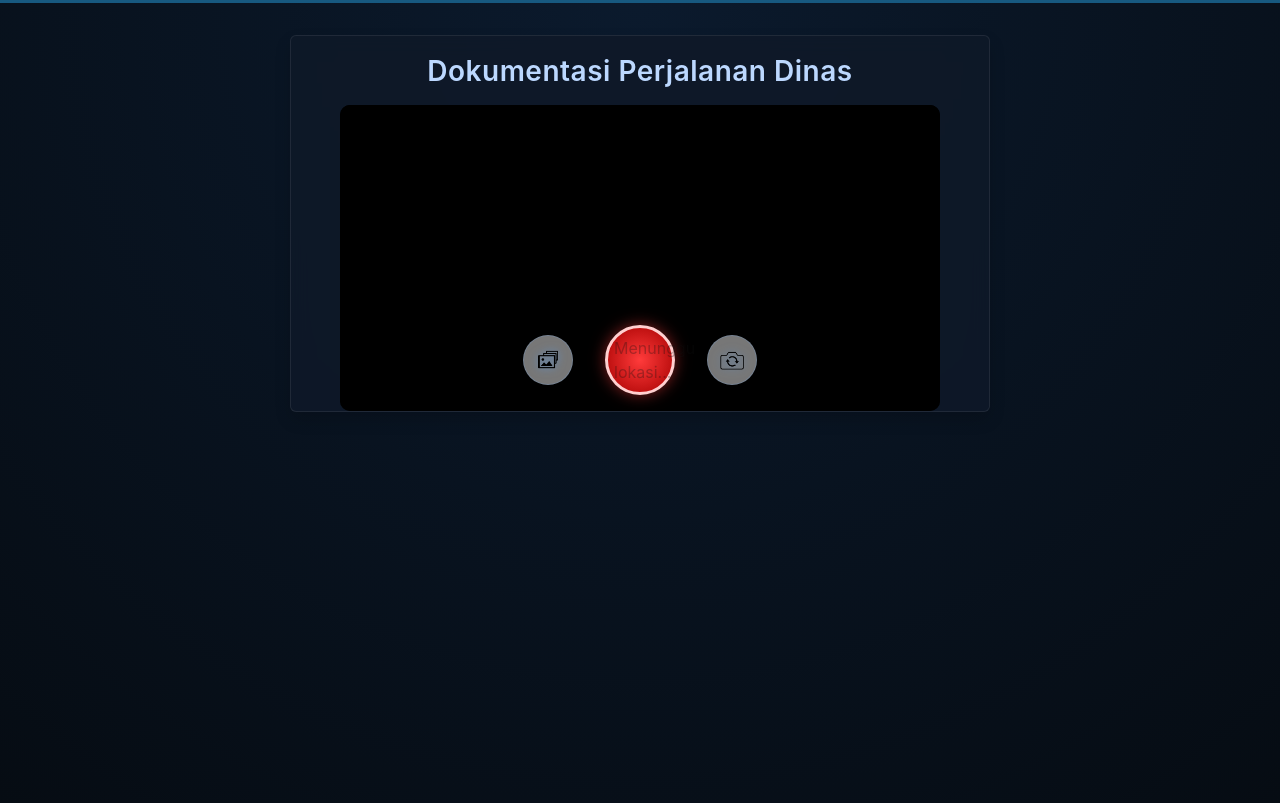
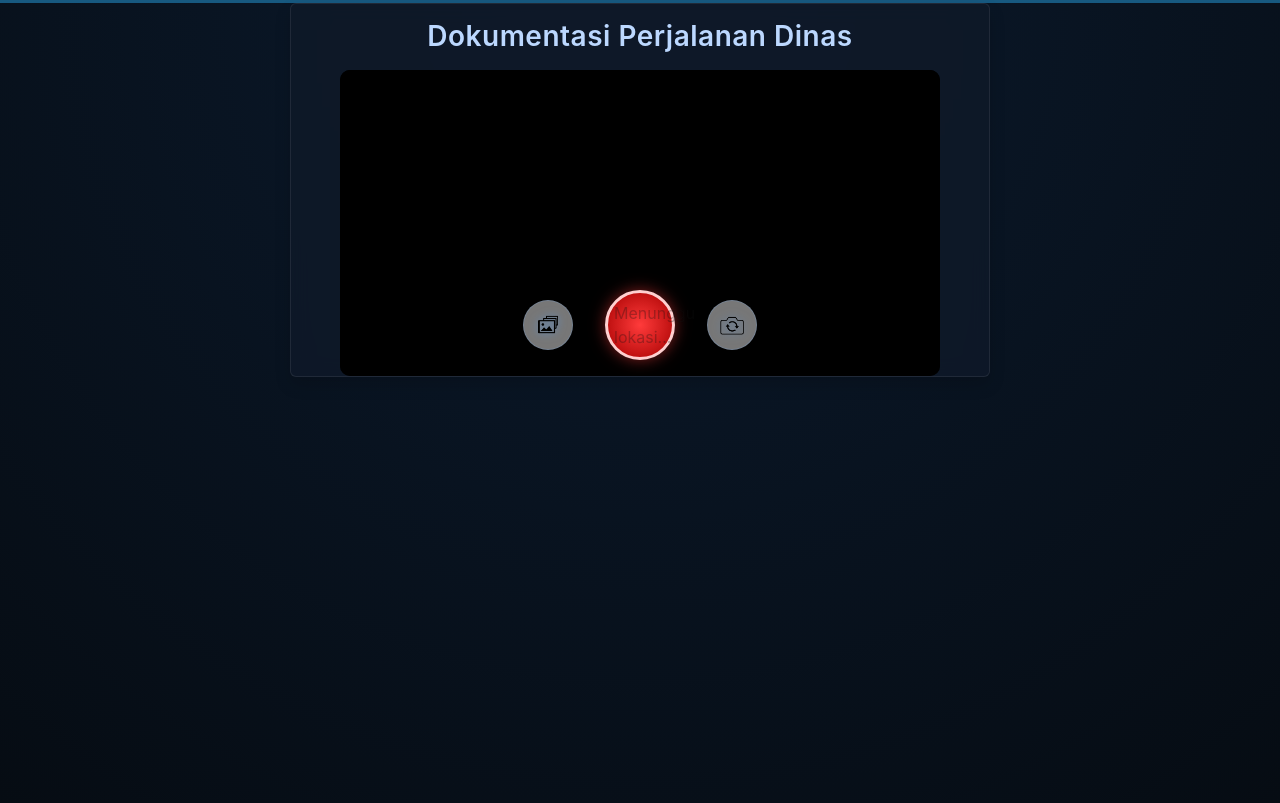
Before and after one commit to putramuttaqin/mitalon, a Flask app: page /dinasluar in a window 1280 px wide. Shown: the part 67-870 px from the top of the page. Run offline with Flask 3, Linux system fonts and the light colour scheme.

Commit message:
update margin for camera

```diff
--- a/static/css/dinasluar.css
+++ b/static/css/dinasluar.css
@@ -17,11 +17,11 @@
 .dl-page .form-wrapper {
   width: 100%;
   max-width: 700px;
-  margin: 2rem auto;
+  margin: 0;
   background: rgba(15, 25, 40, 0.9);
   border: 1px solid rgba(255, 255, 255, 0.08);
   border-radius: 14px;
-  padding: 1.2rem 0 0 0;
+  padding: 1rem 0 0 0;
   box-shadow: 0 0 20px rgba(0, 80, 255, 0.15);
   overflow: hidden;
   backdrop-filter: blur(10px);
--- a/templates/base.html
+++ b/templates/base.html
@@ -6,8 +6,8 @@
   <meta name="viewport" content="width=device-width, initial-scale=1.0">
   <title>{% block title %}{% endblock %}</title>
   <link href="https://cdn.jsdelivr.net/npm/bootstrap@5.3.0/dist/css/bootstrap.min.css" rel="stylesheet">
-  <link rel="stylesheet" href="{{ url_for('static', filename='css/style.css') }}?v=6">
-  <link rel="stylesheet" href="{{ url_for('static', filename='css/dinasluar.css') }}?v=2">
+  <link rel="stylesheet" href="{{ url_for('static', filename='css/style.css') }}?v=7">
+  <link rel="stylesheet" href="{{ url_for('static', filename='css/dinasluar.css') }}?v=7">
   <link rel="icon" href="/static/favicon.ico">
 </head>
 
--- a/templates/dinasluar.html
+++ b/templates/dinasluar.html
@@ -44,5 +44,5 @@
 {% endblock %}
 
 {% block scripts %}
-<script src="{{ url_for('static', filename='js/dinasluar.js') }}?v=10"></script>
+<script src="{{ url_for('static', filename='js/dinasluar.js') }}?v=6"></script>
 {% endblock %}
```
